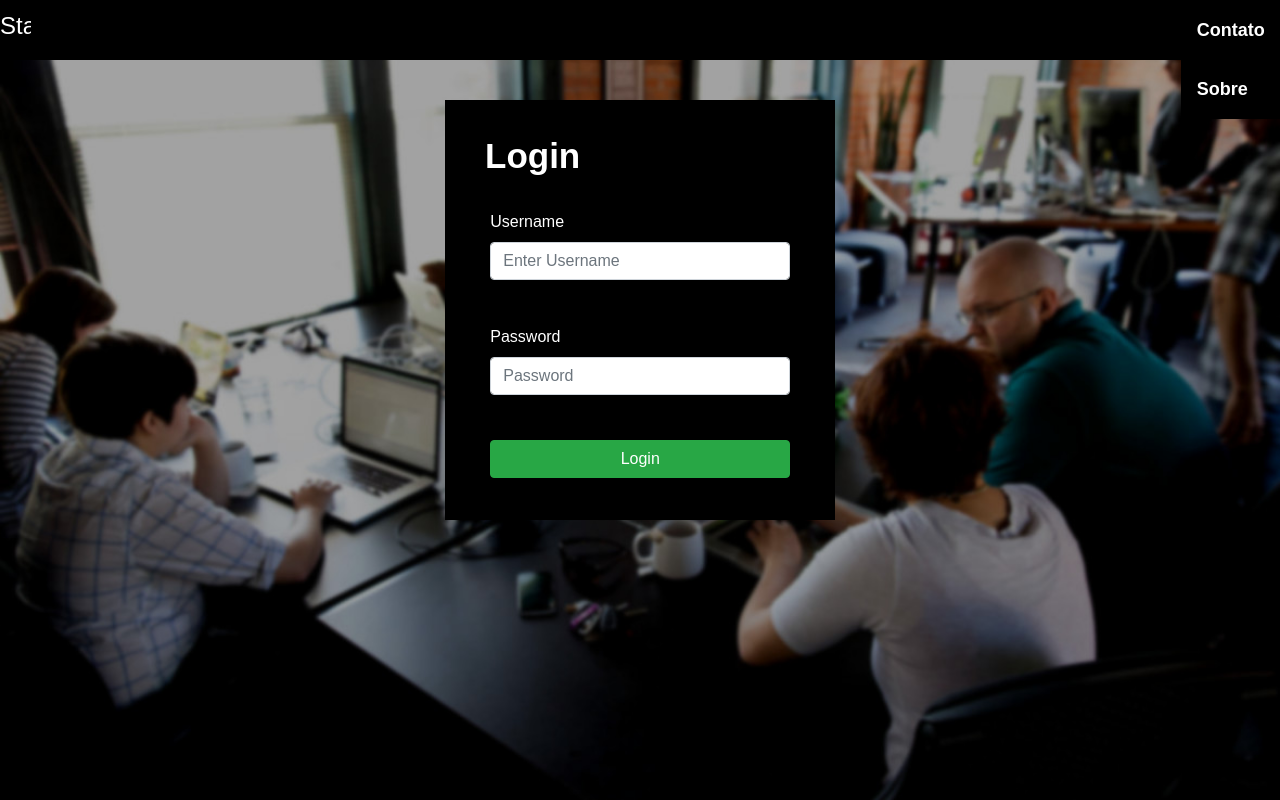
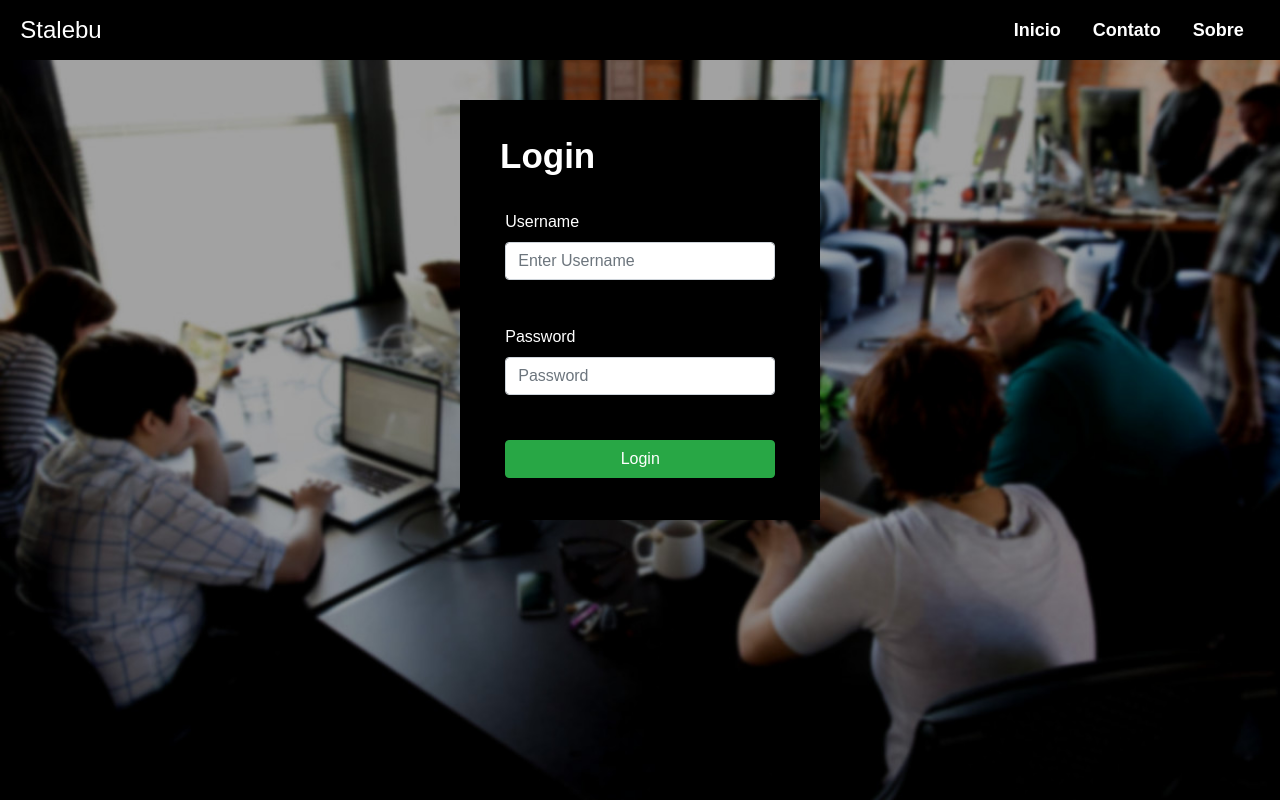
Before and after one commit to AndrePereiraSF/react-lab, a React (Create React App) app: page / in a window 1280 px wide. Built offline with nearby package versions, Linux system fonts and the light colour scheme.

Commit message:
Fixed size bug

```diff
--- a/src/components/Header/Header.css
+++ b/src/components/Header/Header.css
@@ -32,5 +32,6 @@ ul {
   }
 #logo{
     position: relative;
-    margin-right: 1150px;
+    margin-top: .7%;
+    margin-right: 70%;
 }
--- a/src/components/Logged/Logged.css
+++ b/src/components/Logged/Logged.css
@@ -1,5 +1,5 @@
 #logged {
-    width: 300px;
+    width: 270px;
     justify-content: left;
     margin-left: -175px;
     margin-top: 110px;
--- a/src/components/LoginForm/LoginForm.css
+++ b/src/components/LoginForm/LoginForm.css
@@ -6,11 +6,11 @@
 }
 
 #loginForm [type=text] {
-    width: 300px;
+    width: 270px;
     margin-bottom: 45px;
 }
 
 #loginForm [type=password] {
-    width: 300px;
+    width: 270px;
     margin-bottom: 45px;
 }
--- a/src/components/Panel/Panel.css
+++ b/src/components/Panel/Panel.css
@@ -1,5 +1,5 @@
 #loginPanel {
-    width: 390px;
+    width: 360px;
     height: 420px;
     background: #000;
     margin: auto;
```
